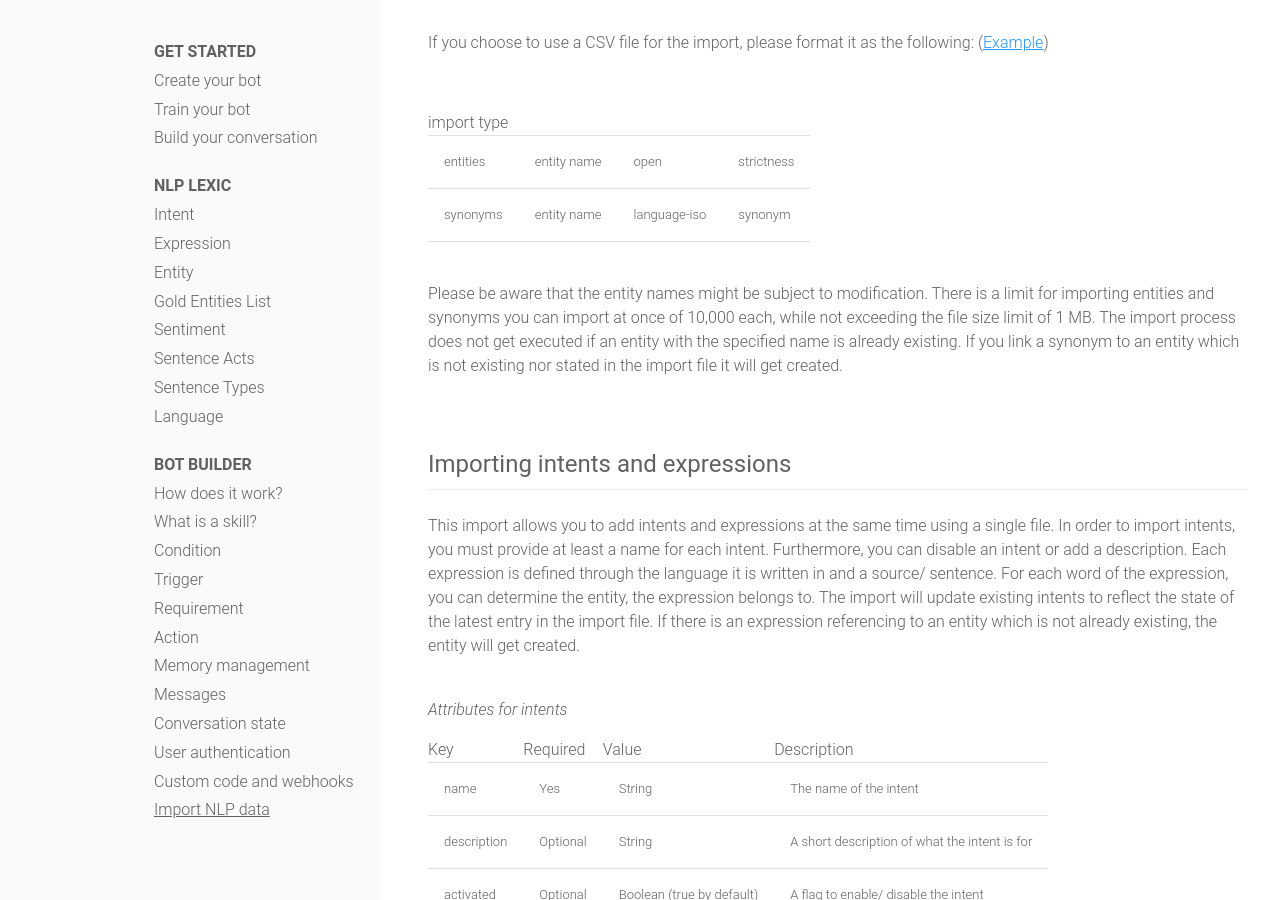
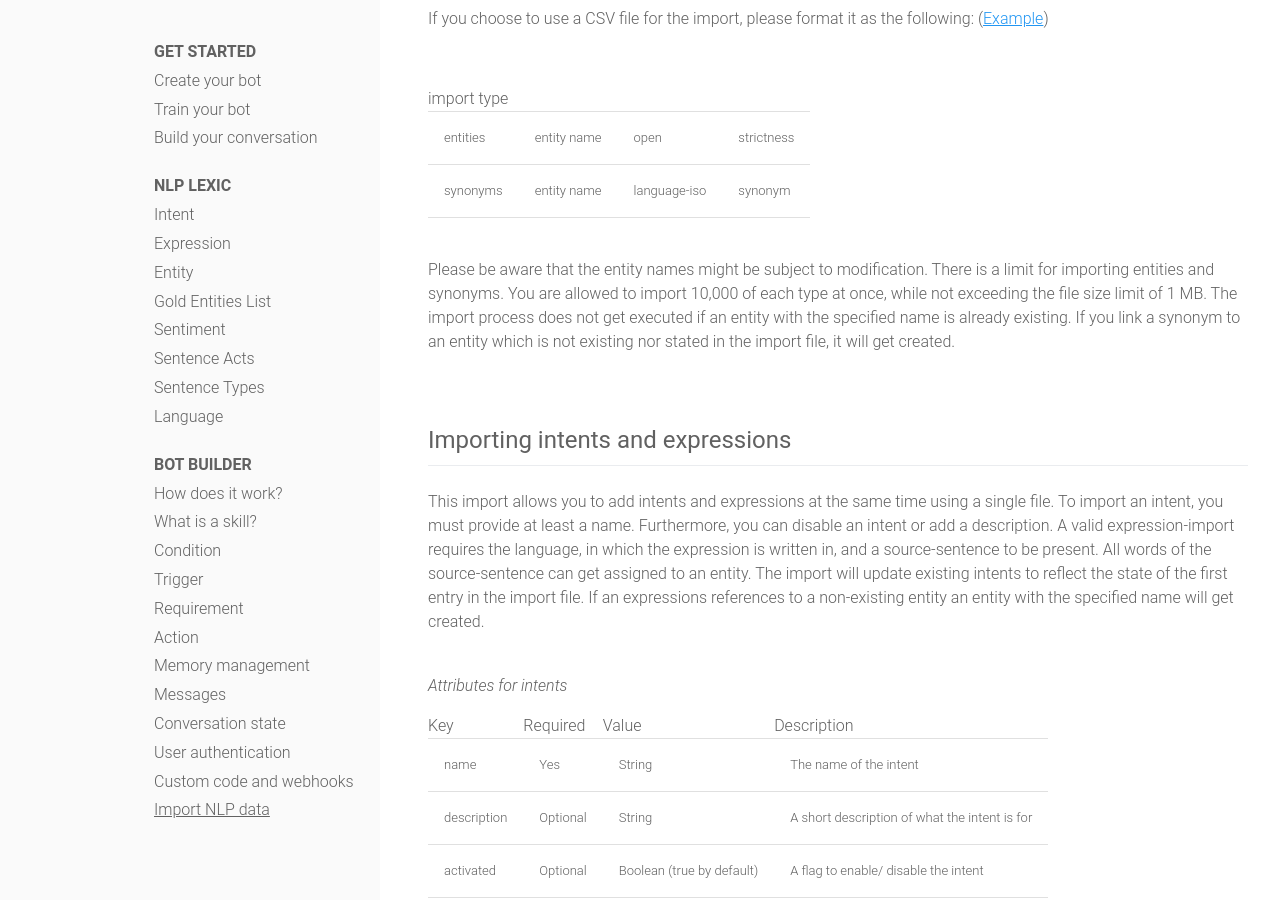
Before and after one commit to SAP-archive/docs, a Jekyll site: the page built from concepts/bot_builder/import.md, in a window 1280 px wide and 900 px high, scrolled down 1454 px. Built offline with Jekyll 4.4.1, drawn with Linux system fonts in a browser that asks for light colours; nearby versions of some CDN libraries; a style sheet for code colours, icons or effects is not loaded; some of the changed text lies outside the part shown.

Commit message:
Improved language #1080

```diff
--- a/concepts/bot_builder/import.md
+++ b/concepts/bot_builder/import.md
@@ -5,26 +5,26 @@
 ---
 
 
-Building bigger bots can take a lot of time.
-In order to speed up your bot development process, you can use the import function.
-To keep the training effort low and make it easier for you to move to our platform you can import intents, expressions, and your own custom entities.
-Currently, we support both: CSV and JSON format for importing your NLP data.
+Building larger bots can take a long time.
+The import should enable you to speed up your bot development process.
+To keep the training effort low and make it easier for you to move to our platform you can import intents, expressions, and custom entities.
+Currently, we support the CSV- and the JSON format for importing your NLP data.
 
 ## Importing entities and synonyms
 
-Each entity consists of an entity-name and can have an open or closed gazette.
-If you choose to have a closed gazette you need to specify the strictness of that gazette.
-To import synonyms you need to specify the name of the related entity as well as the language iso code and the synonym itself.
+Each entity consists of an entity name and belongs to either an open or a closed [gazette](/docs/concepts/nlp_lexic/gazette).
+You need to specify the strictness for all closed gazettes.
+To import synonyms, you need to specify the name of the related entity as well as the iso code of the language and the synonym itself.
 
 <br>
 *Attributes for entities*
 <br>
 
-| Key         | Required           | Value                     | Description                                                       |
-| ----------- | ------------------ | ------------------------- | ----------------------------------------------------------------- |
-| name        | Yes                | String                    | The name of the entity                                            |
-| open        | Optional           | Boolean (true by default) | A flag to mark the Gazette of the entity as open or closed        |
-| strictness  | Partially required | Number within 0-100       | The strictness of the Gazette. Only required if gazette is closed |
+| Key         | Required           | Value                     | Description                                                             |
+| ----------- | ------------------ | ------------------------- | ----------------------------------------------------------------------- |
+| name        | Yes                | String                    | The name of the entity, that should get imported                        |
+| open        | Optional           | Boolean (true by default) | Set the gazette type to either open or closed                           |
+| strictness  | Partially required | Number within 0-100       | In case of a closed gazette, you need to specify the strictness.        |
 
 <br>
 
@@ -79,19 +79,20 @@
 <br>
 
 Please be aware that the entity names might be subject to modification.
-There is a limit for importing entities and synonyms you can import at once of 10,000 each, while not exceeding the file size limit of 1 MB.
+There is a limit for importing entities and synonyms.
+You are allowed to import 10,000 of each type at once, while not exceeding the file size limit of 1 MB.
 The import process does not get executed if an entity with the specified name is already existing.
-If you link a synonym to an entity which is not existing nor stated in the import file it will get created.
+If you link a synonym to an entity which is not existing nor stated in the import file, it will get created.
 
 ## Importing intents and expressions
 
 This import allows you to add intents and expressions at the same time using a single file.
-In order to import intents, you must provide at least a name for each intent.
+To import an intent, you must provide at least a name.
 Furthermore, you can disable an intent or add a description.
-Each expression is defined through the language it is written in and a source/ sentence.
-For each word of the expression, you can determine the entity, the expression belongs to.
-The import will update existing intents to reflect the state of the latest entry in the import file.
-If there is an expression referencing to an entity which is not already existing, the entity will get created.
+A valid expression-import requires the language, in which the expression is written in, and a source-sentence to be present.
+All words of the source-sentence can get assigned to an entity.
+The import will update existing intents to reflect the state of the first entry in the import file.
+If an expressions references to a non-existing entity an entity with the specified name will get created.
 
 <br>
 *Attributes for intents*
@@ -176,6 +177,7 @@
 
 <br>
 Please be aware that the intent names might be subject to modification.
-There is a limit for importing intents and expressions you can import at once of 10,000 each, while not exceeding the file size limit of 1 MB.
+There is a limit for importing intents and expressions.
+You are allowed to import 10,000 of each type at once, while not exceeding the file size limit of 1 MB.
 Additionally, you can add the same expression multiple times to the same intent.
-If you link an expression to an intent which is not existing nor stated in the import file it will get created.
+If you link an expression to an entity which is not existing nor stated in the import file, it will get created.
```
